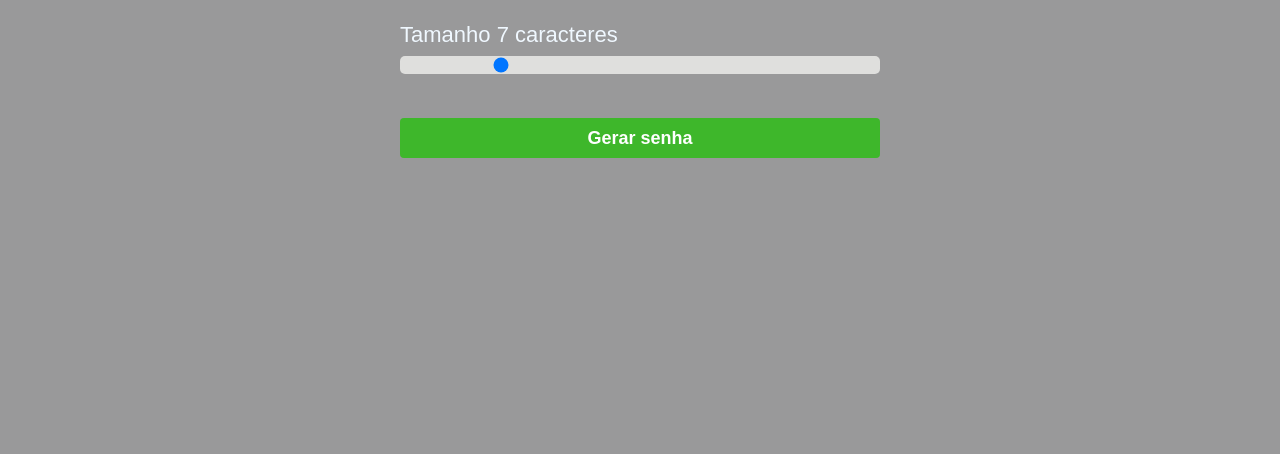
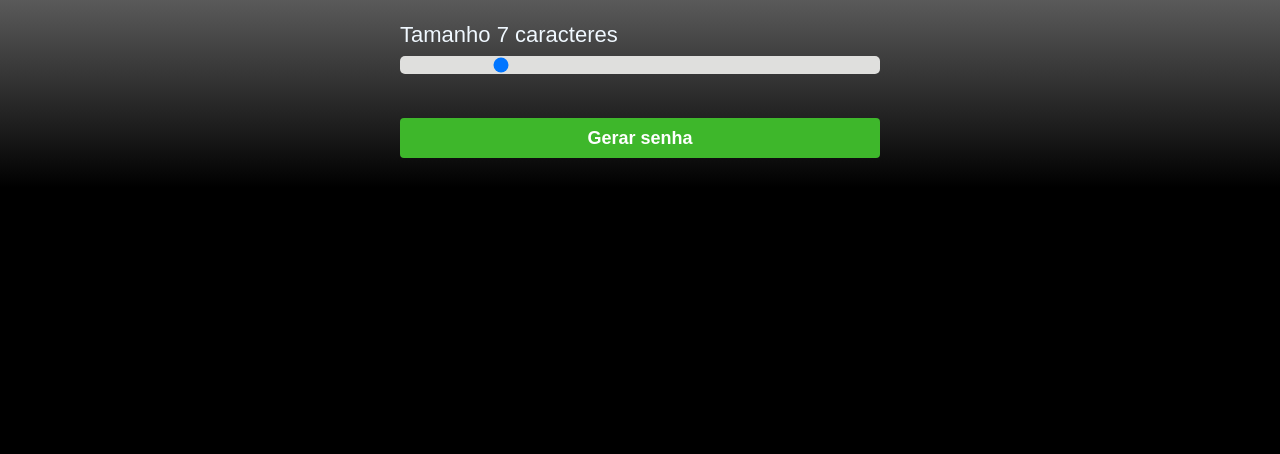
Before and after one commit to Lucas00Lima/Geradordesenha, a plain HTML site: page index.html in a window 1280 px wide. Shown: the part 346-800 px from the top of the page. Drawn offline with Linux system fonts and the light colour scheme.

Commit message:
Degradê
css -- > background-image: linear-gradient(to top, black, black, gray, white);

```diff
--- a/style.css
+++ b/style.css
@@ -5,7 +5,7 @@
     box-sizing: border-box;
 }
 body{
-    background-color: #18181b70;
+    background-image: linear-gradient(to top, black, black, gray, white);
     width: 100%;
     height: 100vh;
     display: flex;
```
